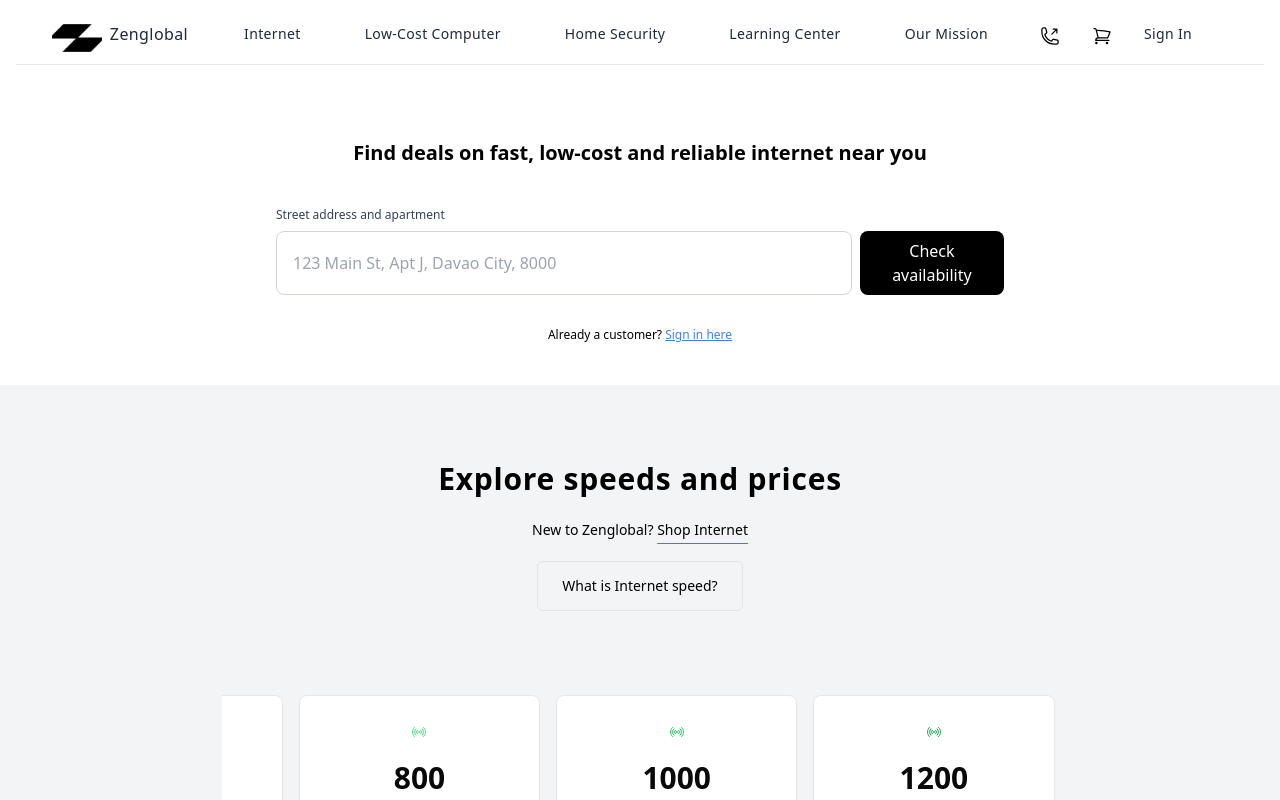
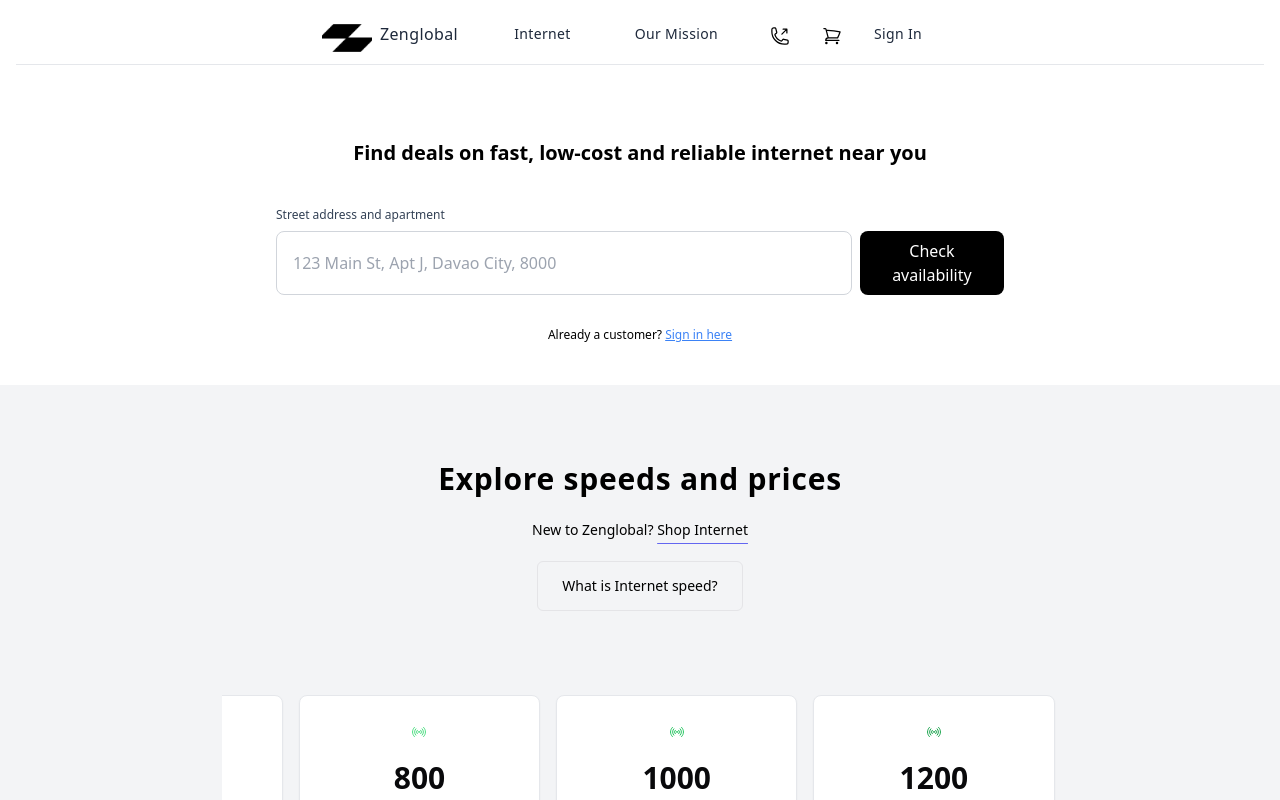
Before and after one commit to KleKlai/zenglobalofficialwebsite, a Next.js app: page / in a window 1280 px wide. Shown: the top 800 px of the page. Built offline with nearby package versions, Linux system fonts and the light colour scheme.

Commit message:
chore(nav-bar): temporary remove some navbar links

```diff
--- a/app/ui/navbar.tsx
+++ b/app/ui/navbar.tsx
@@ -17,18 +17,18 @@ const links = [
     name: "Internet",
     href: "/internet-service",
   },
-  {
-    name: "Low-Cost Computer",
-    href: "/low-cost-computer",
-  },
-  {
-    name: "Home Security",
-    href: "/home-security",
-  },
-  {
-    name: "Learning Center",
-    href: "/learning-center",
-  },
+  // {
+  //   name: "Low-Cost Computer",
+  //   href: "/low-cost-computer",
+  // },
+  // {
+  //   name: "Home Security",
+  //   href: "/home-security",
+  // },
+  // {
+  //   name: "Learning Center",
+  //   href: "/learning-center",
+  // },
   {
     name: "Our Mission",
     href: "/our-mission",
```
